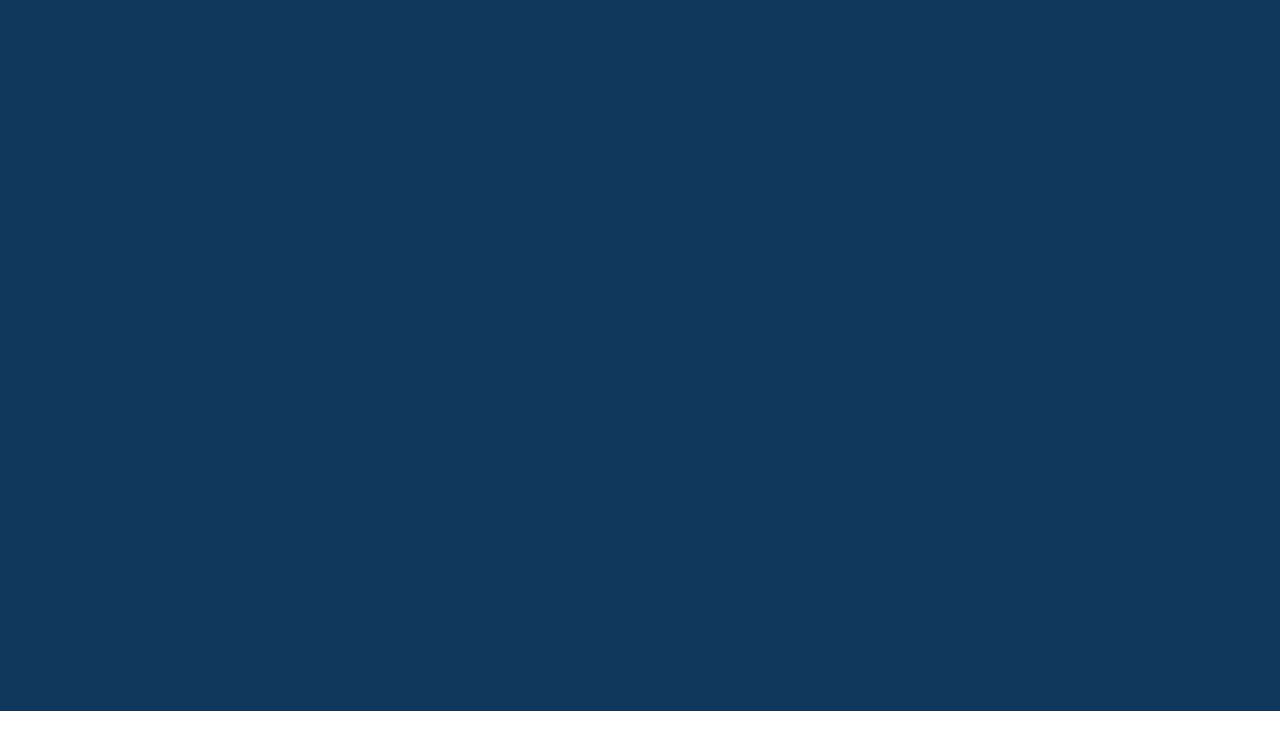
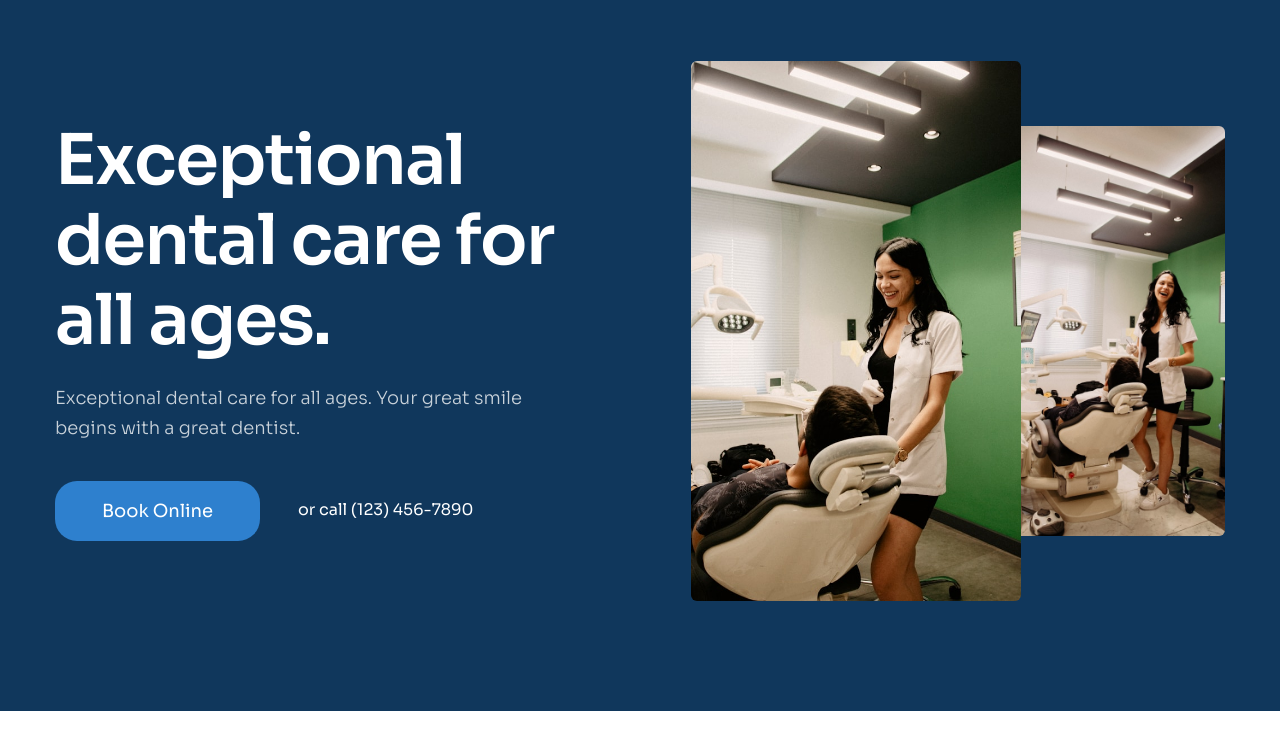
Before and after one commit to npnam2k3/project3-figma-to-html, a plain HTML site: page index.html in a window 1280 px wide. Shown: the part 89-838 px from the top of the page. Drawn offline with Linux system fonts and the light colour scheme.

Commit message:
code hero

```diff
--- a/assets/css/style.css
+++ b/assets/css/style.css
@@ -87,3 +87,63 @@ a{
 .header__action--login{
     margin-right: 7px;
 }
+
+/* ================ hero ================== */
+.hero{
+    display: flex;
+    align-items: center;
+    padding-top: 76px;
+}
+.hero__content{
+    width: 44%;
+}
+.hero__media{
+    flex: 1;
+}
+.hero__heading{
+    color: #FFF;
+    font-size: 7rem;
+    font-weight: 600;
+    line-height: 1.14;
+    letter-spacing: -1.4px;
+}
+.hero__desc{
+    margin-top: 22px;
+    color: #C9D2DA;
+    font-size: 1.8rem;
+    font-style: normal;
+    font-weight: 300;
+    line-height: 1.67;
+}
+.hero__row{
+    margin-top: 38px;
+    display: flex;
+    align-items: center;
+    column-gap: 38px;
+}
+.hero__phone{
+    color: #FFF;
+    font-size: 1.8;
+    font-style: normal;
+    font-weight: 400;
+    line-height: 1.67;
+}
+.hero__images{
+    display: flex;
+    justify-content: end;
+    align-items: center;
+}
+.hero__img{
+    object-fit: cover;
+    border-radius: 6px;
+}
+.hero__img--large{
+    width: 330px;
+    height: 540px;
+    margin-right: -6px;
+    z-index: 1;
+}
+.hero__img--small{
+    width: 210px;
+    height: 410px;
+}
--- a/index.html
+++ b/index.html
@@ -95,6 +95,7 @@
   <body style="height: 50000px">
     <header class="header">
       <div class="container">
+        <!-- header top -->
         <div class="header-top">
           <!-- logo -->
           <a href="#!"
@@ -123,6 +124,36 @@
             <a href="#!" class="btn header__action--signup">Sign Up</a>
           </div>
         </div>
+        <!-- hero -->
+        <section class="hero">
+          <!-- hero left -->
+          <section class="hero__content">
+            <h1 class="hero__heading">Exceptional dental care for all ages.</h1>
+            <p class="hero__desc">
+              Exceptional dental care for all ages. Your great smile begins with
+              a great dentist.
+            </p>
+            <div class="hero__row">
+              <a href="#!" class="btn">Book Online</a>
+              <span class="hero__phone">or call (123) 456-7890</span>
+            </div>
+          </section>
+          <!-- hero right -->
+          <div class="hero__media">
+            <figure class="hero__images">
+              <img
+                src="./assets/images/hero1.jpg"
+                alt="Exceptional dental care for all ages."
+                class="hero__img hero__img--large"
+              />
+              <img
+                src="./assets/images/hero2.jpg"
+                alt="Exceptional dental care for all ages."
+                class="hero__img hero__img--small"
+              />
+            </figure>
+          </div>
+        </section>
       </div>
     </header>
   </body>
```
Also changed, not shown: assets/images/hero1.jpg (added), assets/images/hero2.jpg (added).
